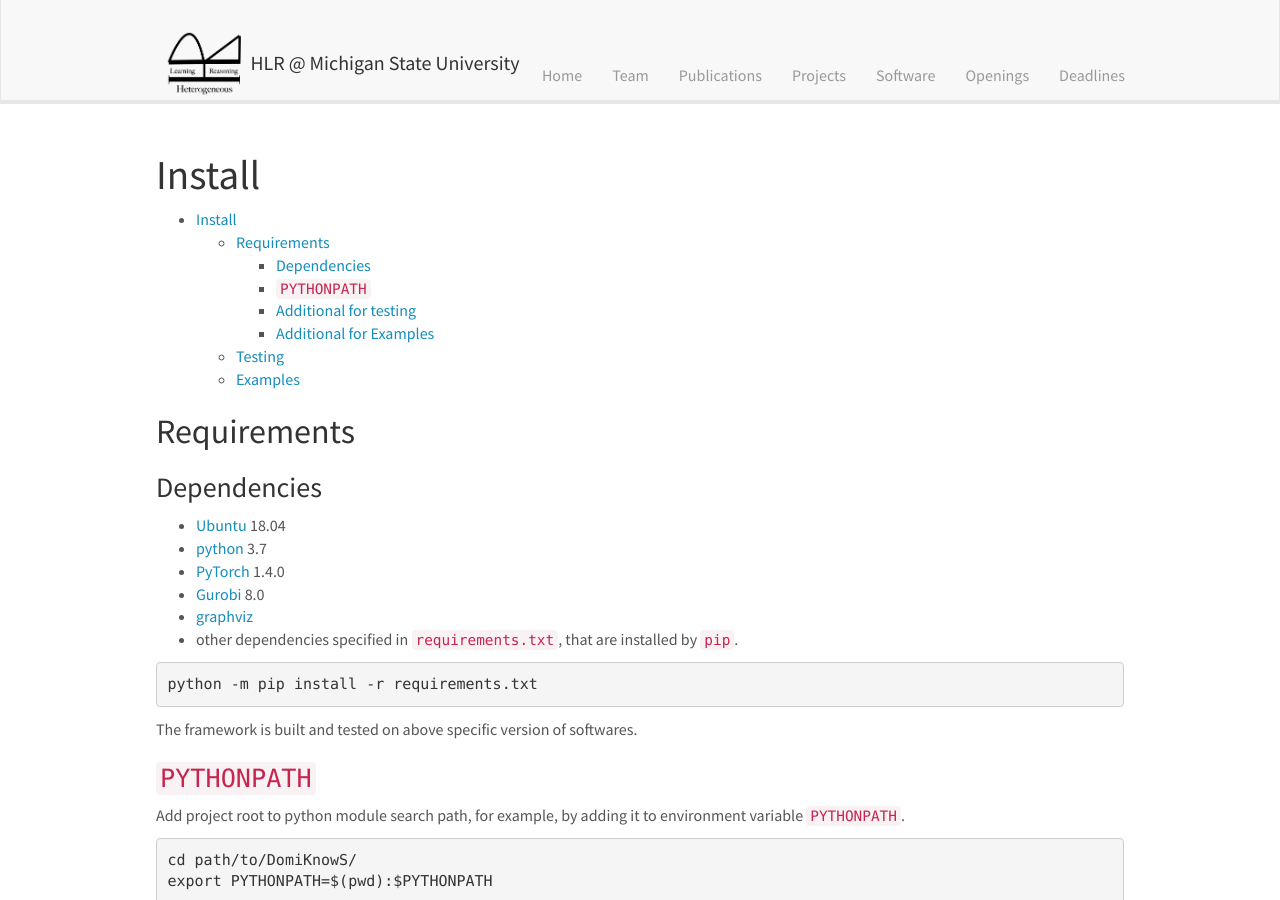
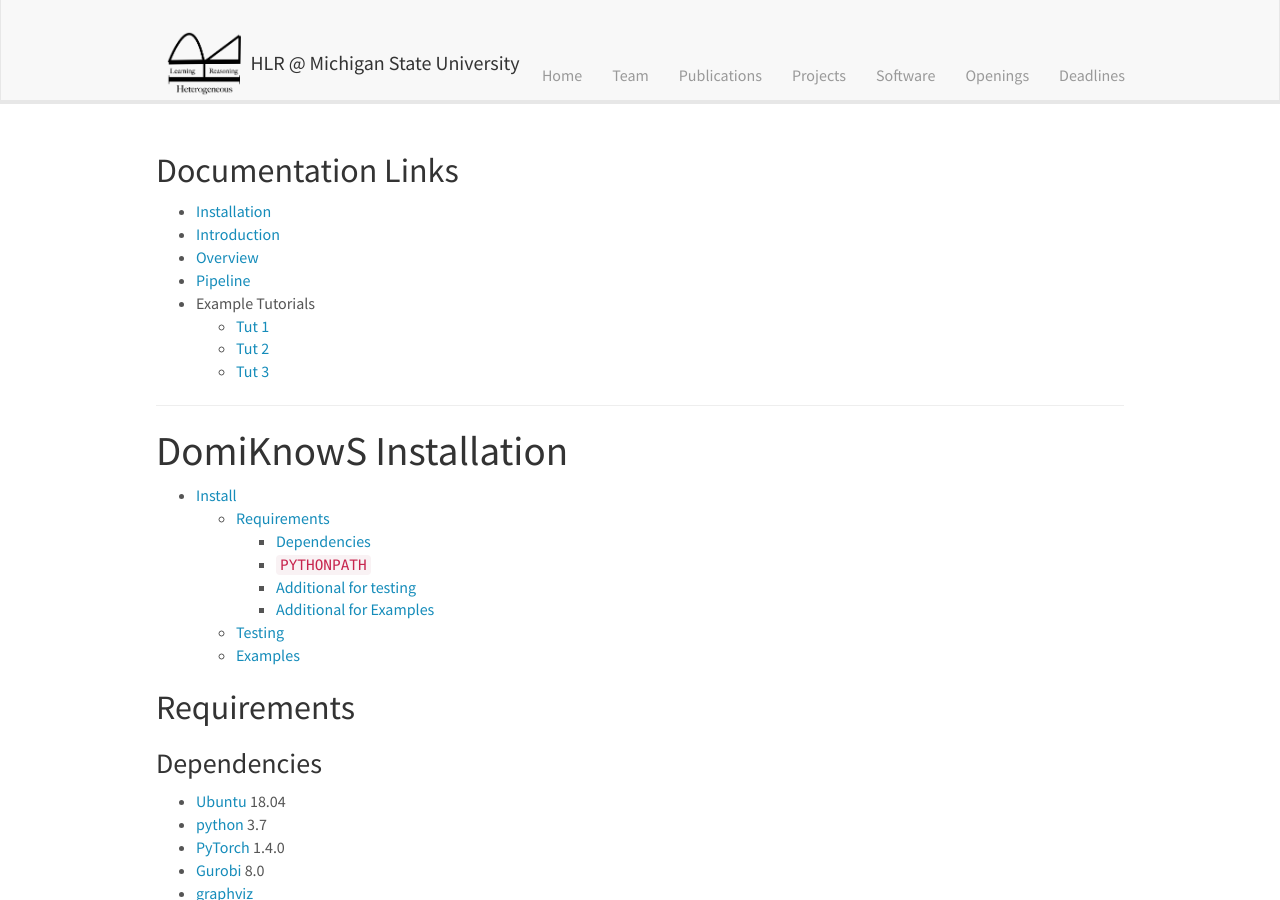
Before and after one commit to HLR/HLR.github.io, a Jekyll site: the page built from _pages/domiknows_documentation/installation.md, in a window 1280 px wide and 900 px high. Built offline with Jekyll 4.4.1, drawn with Linux system fonts in a browser that asks for light colours; nearby versions of some CDN libraries.

Commit message:
add doc contents to other pages

```diff
--- a/_pages/domiknows_documentation/installation.md
+++ b/_pages/domiknows_documentation/installation.md
@@ -6,8 +6,9 @@ sitemap: false
 permalink: /domiknows-nlp/install
 ---
 
+{% include documentation_contents.md %}
 
-# Install
+# DomiKnowS Installation
 
 - [Install](#install)
   - [Requirements](#requirements)
```
